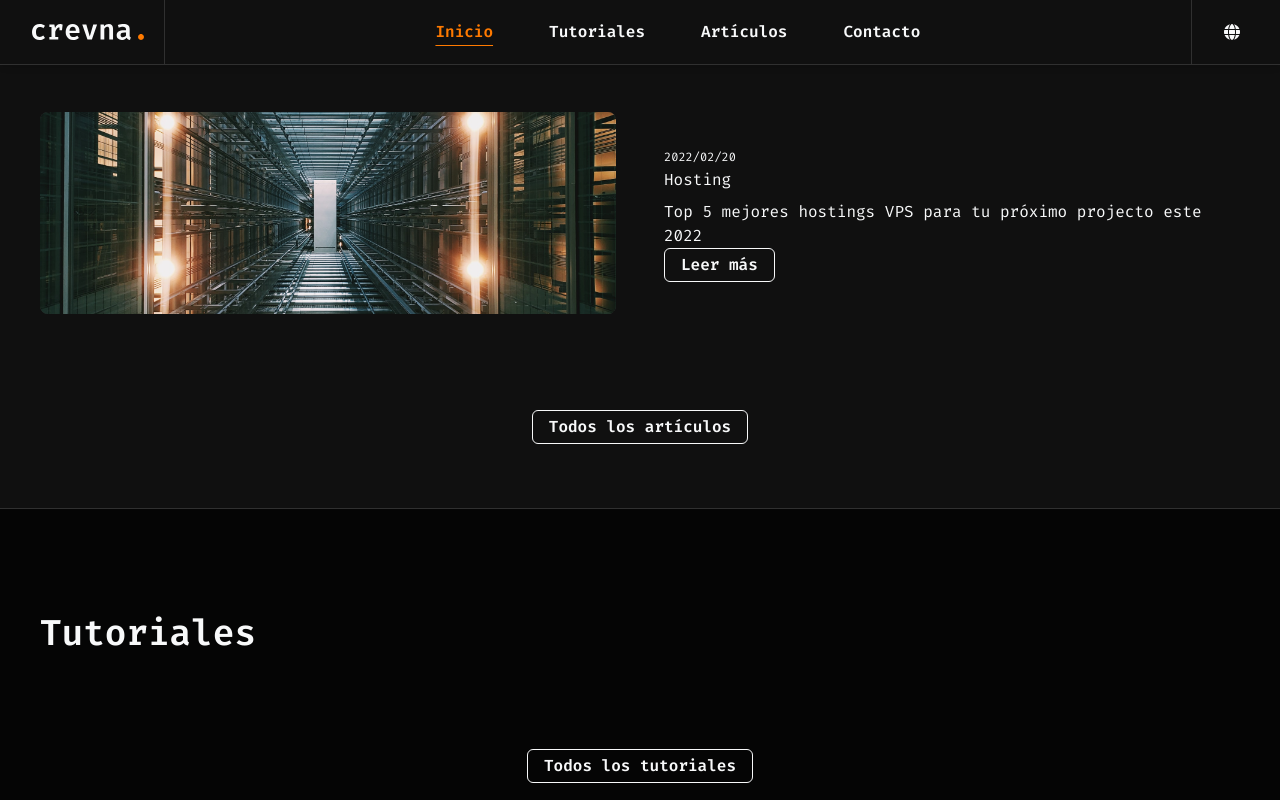
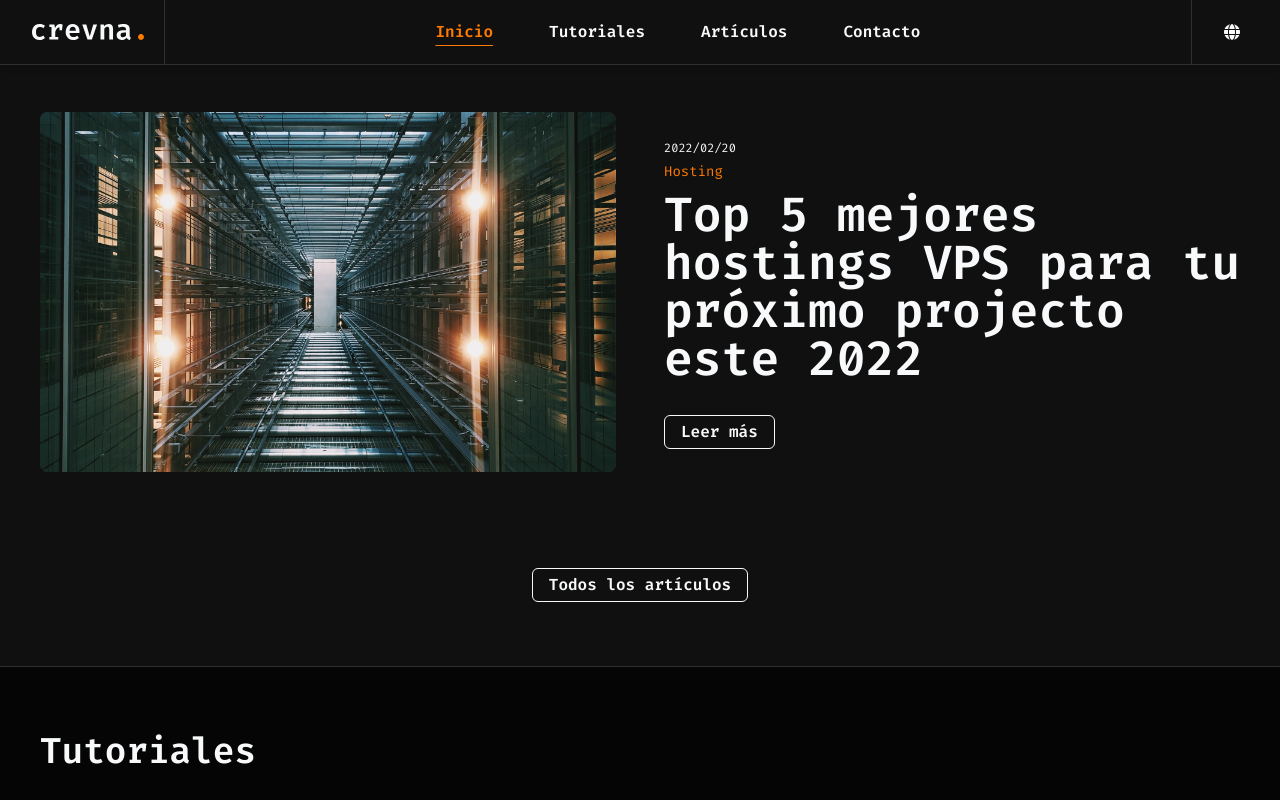
Before and after one commit to sebastianvarona/crevna-blog, a Next.js app: page /es in a window 1280 px wide. Shown: the top 800 px of the page. Built offline with nearby package versions, Linux system fonts and the light colour scheme.

Commit message:
site build errors corrected

```diff
--- a/components/card-one.js
+++ b/components/card-one.js
@@ -10,7 +10,7 @@ export default function CardOne({lang, slug, img, children}) {
                 <div className="aspect-16/10 rounded-lg overflow-hidden bg-border bg-center bg-cover relative cursor-pointer">
                     {img}
                     <div className="absolute top-0 left-0 w-full h-full bg-background transition-all flex items-center justify-center opacity-0 hover:opacity-100 bg-opacity-60">
-                        <span claclassNamess="cursor-pointer text-lg hover:underline bg-primary text-background px-3 font-semibold">{lang === 'en'? 'Read more' : 'Leer más'}</span>
+                        <span className="cursor-pointer text-lg hover:underline bg-primary text-background px-3 font-semibold">{lang === 'en'? 'Read more' : 'Leer más'}</span>
                     </div>
                 </div>
             </Link>
--- a/components/hero-card.js
+++ b/components/hero-card.js
@@ -1,4 +1,3 @@
-import Image from "next/image"
 import Link from "next/link"
 import Button from "./button"
 
@@ -9,25 +8,26 @@ export default function HeroCard({lang, date, tags, title, extract, slug, img})
     return (
         <div className="grid lg:grid-cols-2 gap-12 text-primary">
             <Link href={slugPath}>
-                <div className="min-h-8 rounded-lg overflow-hidden bg-border bg-center bg-cover relative cursor-pointer">
+                <div className="min-h-8 aspect-16/10 rounded-lg overflow-hidden bg-border bg-center bg-cover relative cursor-pointer">
                     {img}
                     <div className="absolute top-0 left-0 w-full h-full bg-background transition-all flex items-center justify-center opacity-0 hover:opacity-100 bg-opacity-60">
                         <span className="text-lg cursor-pointer hover:underline bg-primary text-background px-3 font-semibold">{lang === 'en'? 'Read more' : 'Leer más'}</span>
                     </div>
                 </div>
             </Link>
-            <div className="sm:py-8">
-                <div className="text d-flex flex-col">
+            <div className="flex">
+                <div className="text d-flex flex-col self-center">
                     <span className="text-xs">{date}</span>
                     <div className="tags d-flex flex-wrap mb-2">
                         {arrTags.map((tag, index) => (
                             <Link href={`/${lang}/${lang === 'es' ? 'etiqueta' : 'tag'}/${tag.toLowerCase()}`} key={index}>
-                                <a classNameName="text-accent text-sm hover:underline mr-4">{tag}</a>
+                                <a className="text-accent text-sm hover:underline mr-4">{tag}</a>
                             </Link>
                         ))}
                     </div>
-                    <h1 classNameName="text-5xl font-semibold pb-8">{title}</h1>
-                    {/* <p classNameName="font-light pb-8">{extract}</p> */}
+                    {/* Title */}
+                    <h1 className="text-5xl font-semibold pb-8">{title}</h1>
+                    {/* <p className="font-light pb-8">{extract}</p> */}
                     <Link href={slugPath}>
                         <a><Button>
                             {lang === 'es' ? 'Leer más' : 'Read more'}
--- a/components/navbar.js
+++ b/components/navbar.js
@@ -39,7 +39,7 @@ export default function Navbar(props) {
                     <div className="sm:hidden">
                         <button onClick={() => setMenuDisplay(!menuDisplay)} type="button" className={menuDisplay ? "p-2 text-accent" : "p-2 text-primary hover:text-accent active:text-accent"} aria-controls="mobile-menu" aria-expanded="false">
                             <svg className="block h-6 w-6" xmlns="http://www.w3.org/2000/svg" fill="none" viewBox="0 0 24 24" stroke="currentColor" aria-hidden="true">
-                                <path stroke-linecap="round" stroke-linejoin="round" stroke-width="2" d="M4 6h16M4 12h16M4 18h16" />
+                                <path strokeLinecap="round" strokeLinejoin="round" strokeWidth="2" d="M4 6h16M4 12h16M4 18h16" />
                             </svg>
                         </button>
                     </div>
--- a/pages/[id].js
+++ b/pages/[id].js
@@ -20,7 +20,6 @@ export async function getStaticProps({params}) {
 }
 
 export default function Post({allPostsData, postRequested}) {
-
     useEffect(() => {
         Prism.highlightAll()
     }, [])
@@ -57,7 +56,9 @@ export default function Post({allPostsData, postRequested}) {
                             <Image alt='thumbnail' src={`/images/${postRequested.img}`} layout='fill' objectFit='cover' />
                         </div>
                         <div>
-                        <ReactMarkdown children={postRequested.markdown} />
+                        <ReactMarkdown>
+                            {postRequested.markdown}
+                        </ReactMarkdown>
                         </div>
                         {/* <div className='text-tcolor' dangerouslySetInnerHTML={{ __html: postRequested.contentHtml }} /> */}
                     </article>
@@ -65,9 +66,9 @@ export default function Post({allPostsData, postRequested}) {
                 {/* Aside */}
                 <aside className="hidden md:block flex-none basis-1/3">
                     {/* AD SPACE */}
-                    <div className="h-64 bg-border rounded-lg mb-8"></div>
+                    <div className="h-64 bg-[#101010] rounded-lg mb-8"></div>
                     {/* END AD SPACE */}
-                    <h4 class="font-bold text-xl mb-4">Latest Posts</h4>
+                    <h4 className="font-bold text-xl mb-4">Latest Posts</h4>
                     <ul className='list-none'>
                         {lastPosts.slice(0,5).map((post) => (
                             <li key={post.id}>
--- a/pages/en/index.js
+++ b/pages/en/index.js
@@ -61,8 +61,8 @@ export default function Home({ allPostsData }) {
                                 key={article.id}
                                 img={<Image alt='thumbnail' src={`/images/${article.img}`} objectFit="cover" layout='fill' />}
                             >
-                                <span class="text-xs">{article.date.substring(0,10).replace('-', '/').replace('-', '/') }</span>
-                                <div class="tags d-flex flex-wrap">
+                                <span className="text-xs">{article.date.substring(0,10).replace('-', '/').replace('-', '/') }</span>
+                                <div className="tags d-flex flex-wrap">
                                     {article.tags.split('---').map((tag, index) => (
                                         <Link href={`/${lang}/${lang === 'es' ? 'etiqueta' : 'tag'}/${tag.toLowerCase()}`} key={index}>
                                             <a className="text-accent text-sm hover:underline mr-4">{tag}</a>
@@ -71,7 +71,7 @@ export default function Home({ allPostsData }) {
                                 </div>
                                 <Link href={article.id}>
                                     <a>
-                                        <h3 class="text-2xl font-semibold pb-0 hover:underline">{article.title}</h3>
+                                        <h3 className="text-2xl font-semibold pb-0 hover:underline">{article.title}</h3>
                                     </a>
                                 </Link>
                             </CardOne>
--- a/styles/globals.css
+++ b/styles/globals.css
@@ -4,28 +4,31 @@
 @tailwind utilities;
 
 @layer base {
-  h2,h3,h4,h5,h6 {
-    @apply font-bold mb-3 mt-10;
+  article h1,article h2,article h3,article h4,article h5,article h6 {
+    @apply font-bold mb-3;
   }
-  h2 {
+  article h1{
+    @apply text-5xl
+  }
+  article h2 {
     @apply text-3xl;
   }
-  h3 {
+  article h3 {
     @apply text-2xl;
   }
-  h4 {
+  article h4 {
     @apply text-xl;
   }
-  h5 {
+  article h5 {
     @apply text-lg;
   }
-  h6 {
+  article h6 {
     @apply text-base;
   }
-  p, ul, ol, pre{
+  article p, article ul, article ol, article pre{
     @apply my-6
   }
-  pre{
+  article pre{
     @apply bg-border rounded-lg px-7 py-5
   }
   html {
```
Also changed, not shown: posts/5-hosting-vps-para-tu-proxima-app-2022.md (renamed from posts/5-hosting-vps-para-tu-proxima-app-2022 .md), 1 other file (tests, documents, lock files or other folders).
